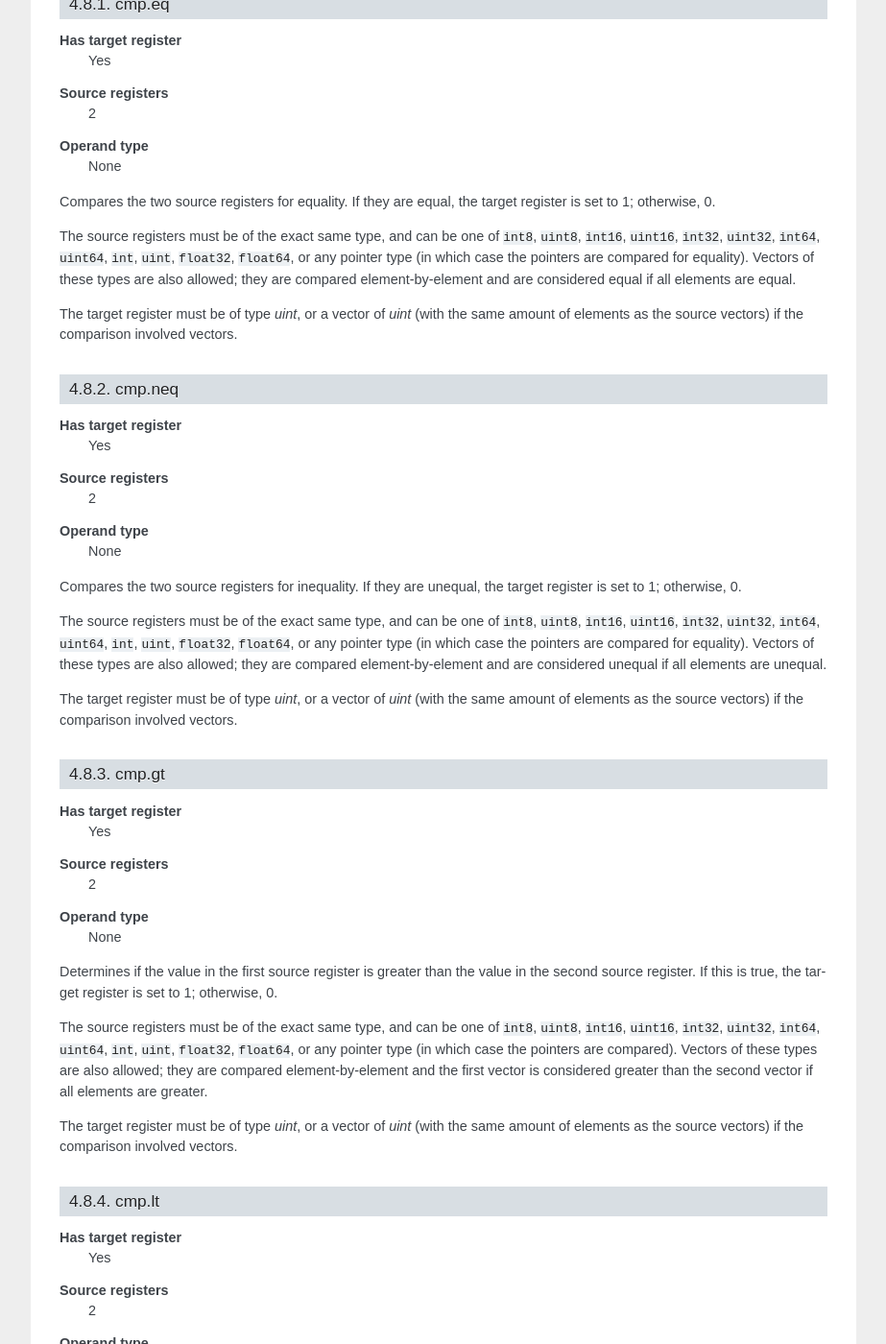
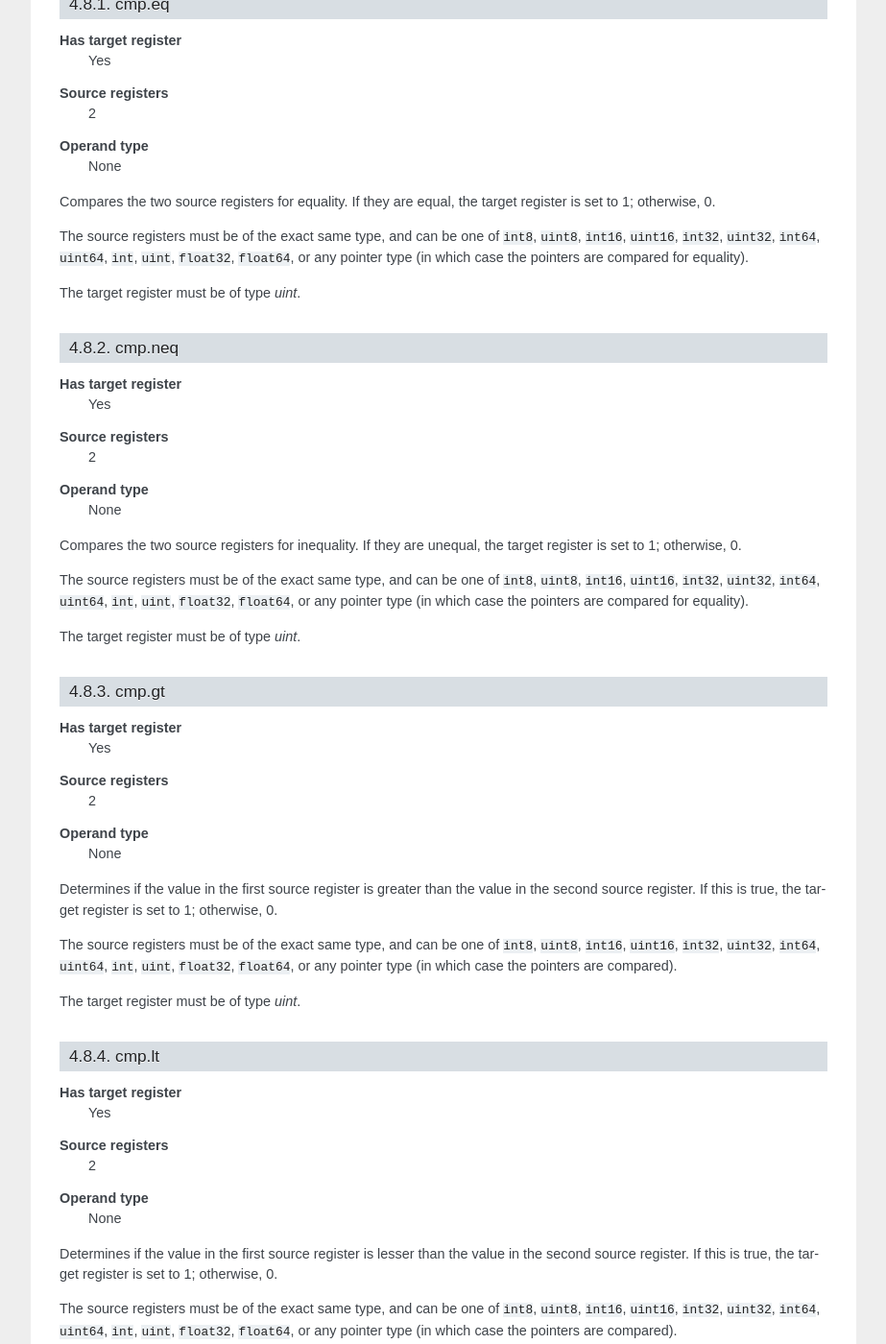
Before and after one commit to lycus/mci, a Sphinx documentation site: the page built from docs/instruction_set.rst, in a window 1280 px wide and 1400 px high, scrolled down 28089 px. Shown: the whole window at 96% size, without its empty margins (198-1121 px from the left). Built offline with Sphinx 7.4.7, drawn with Linux system fonts in a browser that asks for light colours; some of the changed text lies outside the part shown.

Commit message:
More spec/verifier inconsistency fixes.

```diff
--- a/docs/instruction_set.rst
+++ b/docs/instruction_set.rst
@@ -1469,12 +1469,8 @@ The source registers must be of the exact same type, and can be one of
 ``int8``, ``uint8``, ``int16``, ``uint16``, ``int32``, ``uint32``,
 ``int64``, ``uint64``, ``int``, ``uint``, ``float32``, ``float64``, or any
 pointer type (in which case the pointers are compared for equality).
-Vectors of these types are also allowed; they are compared
-element-by-element and are considered equal if all elements are equal.
-
-The target register must be of type `uint`, or a vector of `uint` (with
-the same amount of elements as the source vectors) if the comparison
-involved vectors.
+
+The target register must be of type `uint`.
 
 cmp.neq
 -------
@@ -1493,12 +1489,8 @@ The source registers must be of the exact same type, and can be one of
 ``int8``, ``uint8``, ``int16``, ``uint16``, ``int32``, ``uint32``,
 ``int64``, ``uint64``, ``int``, ``uint``, ``float32``, ``float64``, or any
 pointer type (in which case the pointers are compared for equality).
-Vectors of these types are also allowed; they are compared
-element-by-element and are considered unequal if all elements are unequal.
-
-The target register must be of type `uint`, or a vector of `uint` (with
-the same amount of elements as the source vectors) if the comparison
-involved vectors.
+
+The target register must be of type `uint`.
 
 cmp.gt
 ------
@@ -1517,14 +1509,9 @@ is set to 1; otherwise, 0.
 The source registers must be of the exact same type, and can be one of
 ``int8``, ``uint8``, ``int16``, ``uint16``, ``int32``, ``uint32``,
 ``int64``, ``uint64``, ``int``, ``uint``, ``float32``, ``float64``, or any
-pointer type (in which case the pointers are compared). Vectors of these
-types are also allowed; they are compared element-by-element and the first
-vector is considered greater than the second vector if all elements are
-greater.
-
-The target register must be of type `uint`, or a vector of `uint` (with
-the same amount of elements as the source vectors) if the comparison
-involved vectors.
+pointer type (in which case the pointers are compared).
+
+The target register must be of type `uint`.
 
 cmp.lt
 ------
@@ -1543,14 +1530,9 @@ is set to 1; otherwise, 0.
 The source registers must be of the exact same type, and can be one of
 ``int8``, ``uint8``, ``int16``, ``uint16``, ``int32``, ``uint32``,
 ``int64``, ``uint64``, ``int``, ``uint``, ``float32``, ``float64``, or any
-pointer type (in which case the pointers are compared). Vectors of these
-types are also allowed; they are compared element-by-element and the first
-vector is considered lesser than the second vector if all elements are
-lesser.
-
-The target register must be of type `uint`, or a vector of `uint` (with
-the same amount of elements as the source vectors) if the comparison
-involved vectors.
+pointer type (in which case the pointers are compared).
+
+The target register must be of type `uint`.
 
 cmp.gteq
 --------
@@ -1569,14 +1551,9 @@ target register is set to 1; otherwise, 0.
 The source registers must be of the exact same type, and can be one of
 ``int8``, ``uint8``, ``int16``, ``uint16``, ``int32``, ``uint32``,
 ``int64``, ``uint64``, ``int``, ``uint``, ``float32``, ``float64``, or any
-pointer type (in which case the pointers are compared). Vectors of these
-types are also allowed; they are compared element-by-element and the first
-vector is considered greater than or equal to the second vector if all
-elements are greater or equal.
-
-The target register must be of type `uint`, or a vector of `uint` (with
-the same amount of elements as the source vectors) if the comparison
-involved vectors.
+pointer type (in which case the pointers are compared).
+
+The target register must be of type `uint`.
 
 cmp.lteq
 --------
@@ -1595,14 +1572,9 @@ target register is set to 1; otherwise, 0.
 The source registers must be of the exact same type, and can be one of
 ``int8``, ``uint8``, ``int16``, ``uint16``, ``int32``, ``uint32``,
 ``int64``, ``uint64``, ``int``, ``uint``, ``float32``, ``float64``, or any
-pointer type (in which case the pointers are compared). Vectors of these
-types are also allowed; they are compared element-by-element and the first
-vector is considered lesser than or equal to the second vector if all
-elements are lesser or equal.
-
-The target register must be of type `uint`, or a vector of `uint` (with
-the same amount of elements as the source vectors) if the comparison
-involved vectors.
+pointer type (in which case the pointers are compared).
+
+The target register must be of type `uint`.
 
 Function invocation instructions
 ++++++++++++++++++++++++++++++++
```
Also changed, not shown: 2 other files.
